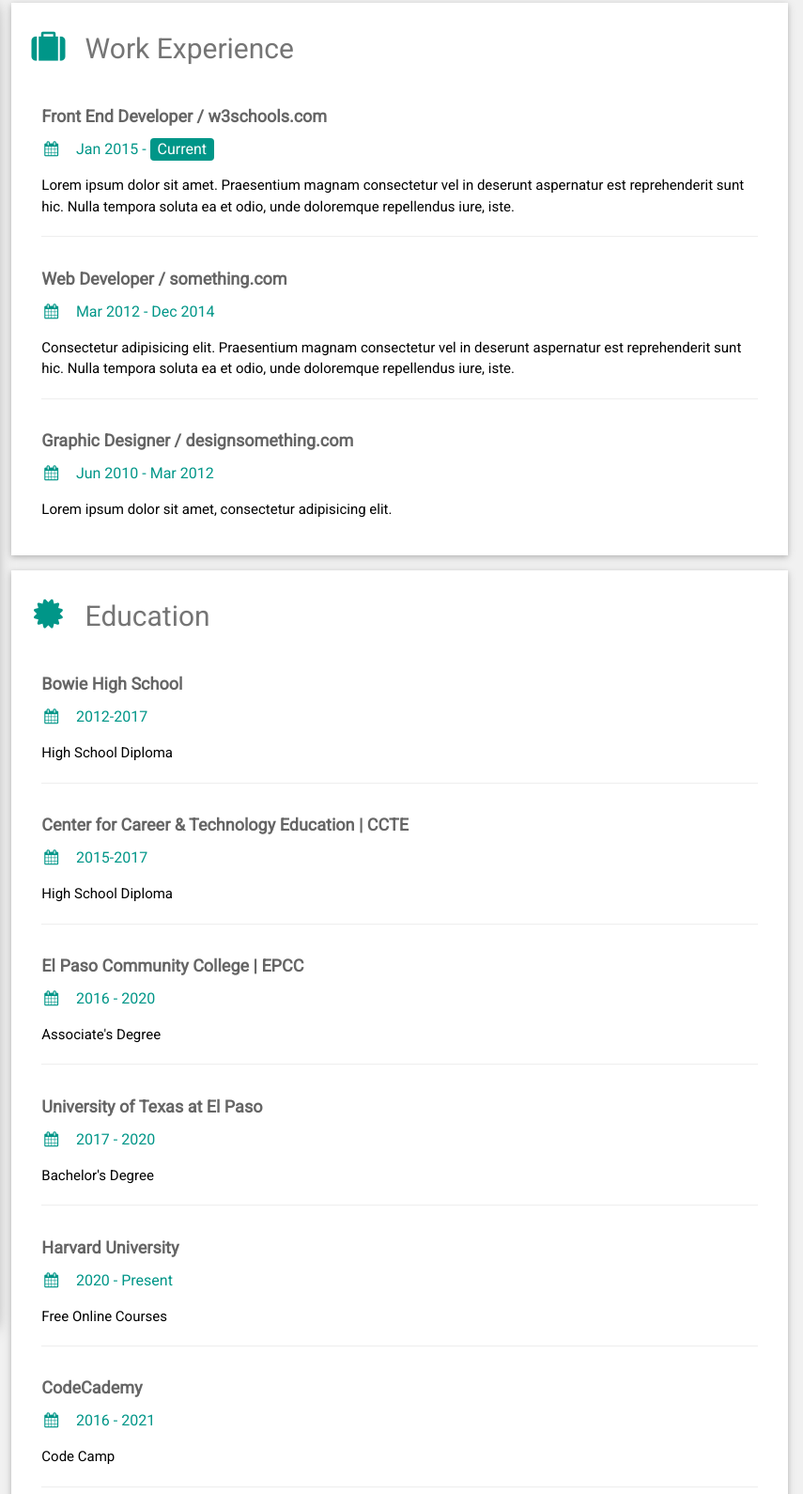
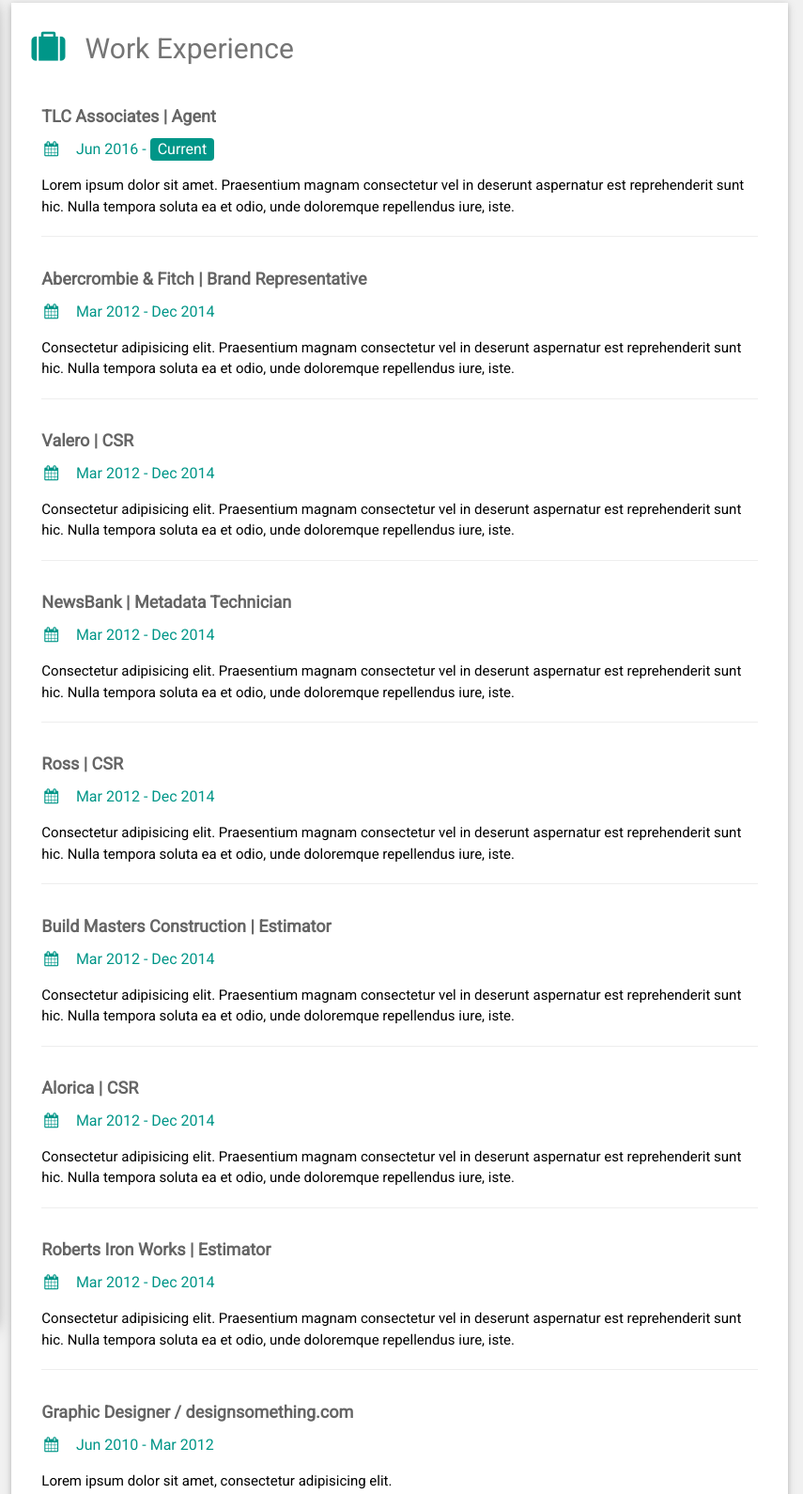
Before and after one commit to PlP0/resume, a plain HTML site: page index.html in a window 1280 px wide. Shown: the part 13-1603 px from the top of the page at 94% size, 425-1280 px from the left. Drawn offline with nearby package versions, Linux system fonts and the light colour scheme.

Commit message:
Update index.html

```diff
--- a/index.html
+++ b/index.html
@@ -111,13 +111,49 @@ html,body,h1,h2,h3,h4,h5,h6 {font-family: "Roboto", sans-serif}
       <div class="w3-container w3-card w3-white w3-margin-bottom">
         <h2 class="w3-text-grey w3-padding-16"><i class="fa fa-suitcase fa-fw w3-margin-right w3-xxlarge w3-text-teal"></i>Work Experience</h2>
         <div class="w3-container">
-          <h5 class="w3-opacity"><b>Front End Developer / w3schools.com</b></h5>
-          <h6 class="w3-text-teal"><i class="fa fa-calendar fa-fw w3-margin-right"></i>Jan 2015 - <span class="w3-tag w3-teal w3-round">Current</span></h6>
+          <h5 class="w3-opacity"><b>TLC Associates | Agent</b></h5>
+          <h6 class="w3-text-teal"><i class="fa fa-calendar fa-fw w3-margin-right"></i>Jun 2016 - <span class="w3-tag w3-teal w3-round">Current</span></h6>
           <p>Lorem ipsum dolor sit amet. Praesentium magnam consectetur vel in deserunt aspernatur est reprehenderit sunt hic. Nulla tempora soluta ea et odio, unde doloremque repellendus iure, iste.</p>
           <hr>
         </div>
         <div class="w3-container">
-          <h5 class="w3-opacity"><b>Web Developer / something.com</b></h5>
+          <h5 class="w3-opacity"><b>Abercrombie & Fitch | Brand Representative</b></h5>
+          <h6 class="w3-text-teal"><i class="fa fa-calendar fa-fw w3-margin-right"></i>Mar 2012 - Dec 2014</h6>
+          <p>Consectetur adipisicing elit. Praesentium magnam consectetur vel in deserunt aspernatur est reprehenderit sunt hic. Nulla tempora soluta ea et odio, unde doloremque repellendus iure, iste.</p>
+          <hr>
+        </div>
+        <div class="w3-container">
+          <h5 class="w3-opacity"><b>Valero | CSR</b></h5>
+          <h6 class="w3-text-teal"><i class="fa fa-calendar fa-fw w3-margin-right"></i>Mar 2012 - Dec 2014</h6>
+          <p>Consectetur adipisicing elit. Praesentium magnam consectetur vel in deserunt aspernatur est reprehenderit sunt hic. Nulla tempora soluta ea et odio, unde doloremque repellendus iure, iste.</p>
+          <hr>
+        </div>
+        <div class="w3-container">
+          <h5 class="w3-opacity"><b>NewsBank | Metadata Technician</b></h5>
+          <h6 class="w3-text-teal"><i class="fa fa-calendar fa-fw w3-margin-right"></i>Mar 2012 - Dec 2014</h6>
+          <p>Consectetur adipisicing elit. Praesentium magnam consectetur vel in deserunt aspernatur est reprehenderit sunt hic. Nulla tempora soluta ea et odio, unde doloremque repellendus iure, iste.</p>
+          <hr>
+        </div>
+        <div class="w3-container">
+          <h5 class="w3-opacity"><b>Ross | CSR</b></h5>
+          <h6 class="w3-text-teal"><i class="fa fa-calendar fa-fw w3-margin-right"></i>Mar 2012 - Dec 2014</h6>
+          <p>Consectetur adipisicing elit. Praesentium magnam consectetur vel in deserunt aspernatur est reprehenderit sunt hic. Nulla tempora soluta ea et odio, unde doloremque repellendus iure, iste.</p>
+          <hr>
+        </div>
+        <div class="w3-container">
+          <h5 class="w3-opacity"><b>Build Masters Construction | Estimator</b></h5>
+          <h6 class="w3-text-teal"><i class="fa fa-calendar fa-fw w3-margin-right"></i>Mar 2012 - Dec 2014</h6>
+          <p>Consectetur adipisicing elit. Praesentium magnam consectetur vel in deserunt aspernatur est reprehenderit sunt hic. Nulla tempora soluta ea et odio, unde doloremque repellendus iure, iste.</p>
+          <hr>
+        </div>
+        <div class="w3-container">
+          <h5 class="w3-opacity"><b>Alorica | CSR</b></h5>
+          <h6 class="w3-text-teal"><i class="fa fa-calendar fa-fw w3-margin-right"></i>Mar 2012 - Dec 2014</h6>
+          <p>Consectetur adipisicing elit. Praesentium magnam consectetur vel in deserunt aspernatur est reprehenderit sunt hic. Nulla tempora soluta ea et odio, unde doloremque repellendus iure, iste.</p>
+          <hr>
+        </div>
+        <div class="w3-container">
+          <h5 class="w3-opacity"><b>Roberts Iron Works | Estimator</b></h5>
           <h6 class="w3-text-teal"><i class="fa fa-calendar fa-fw w3-margin-right"></i>Mar 2012 - Dec 2014</h6>
           <p>Consectetur adipisicing elit. Praesentium magnam consectetur vel in deserunt aspernatur est reprehenderit sunt hic. Nulla tempora soluta ea et odio, unde doloremque repellendus iure, iste.</p>
           <hr>
```
